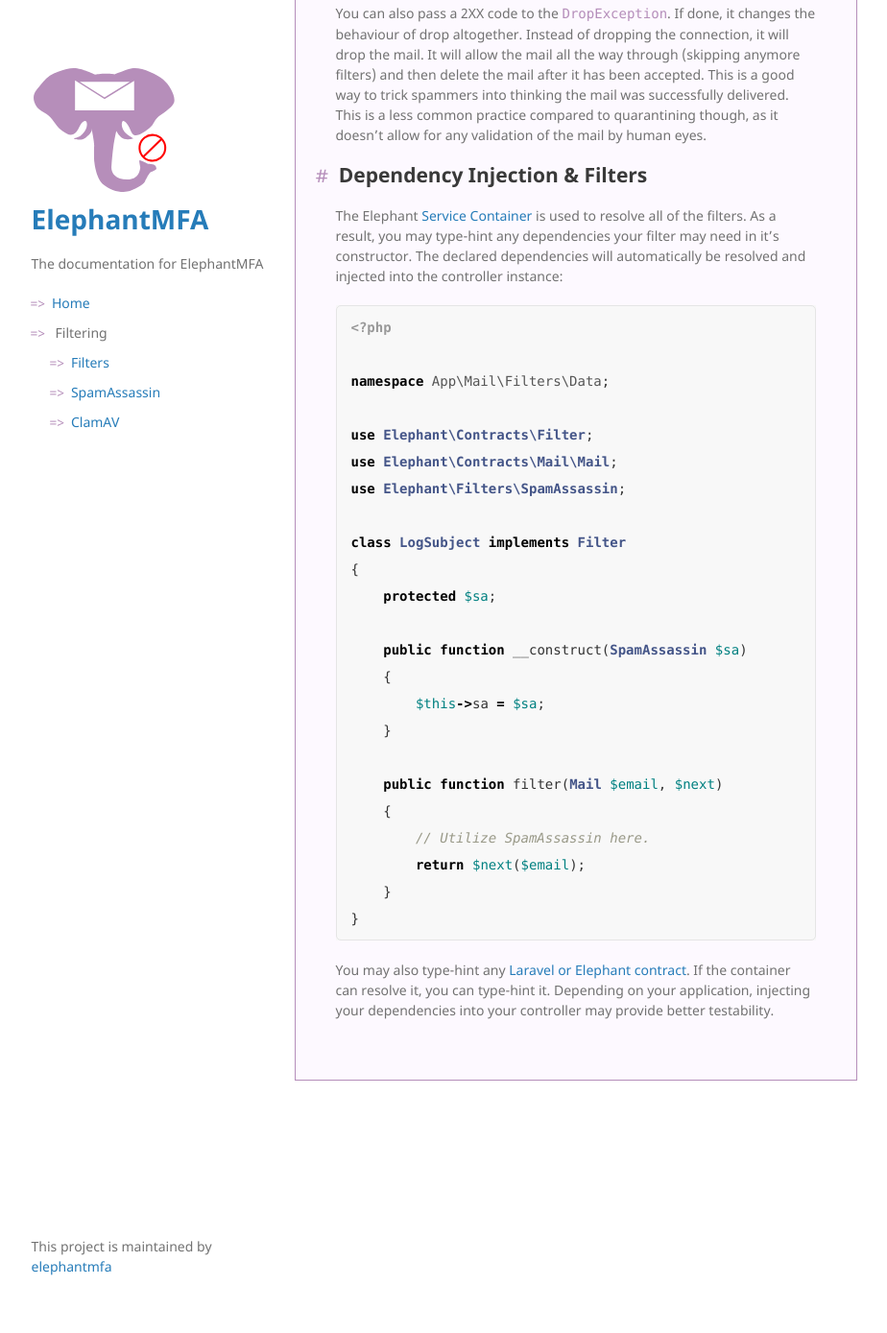
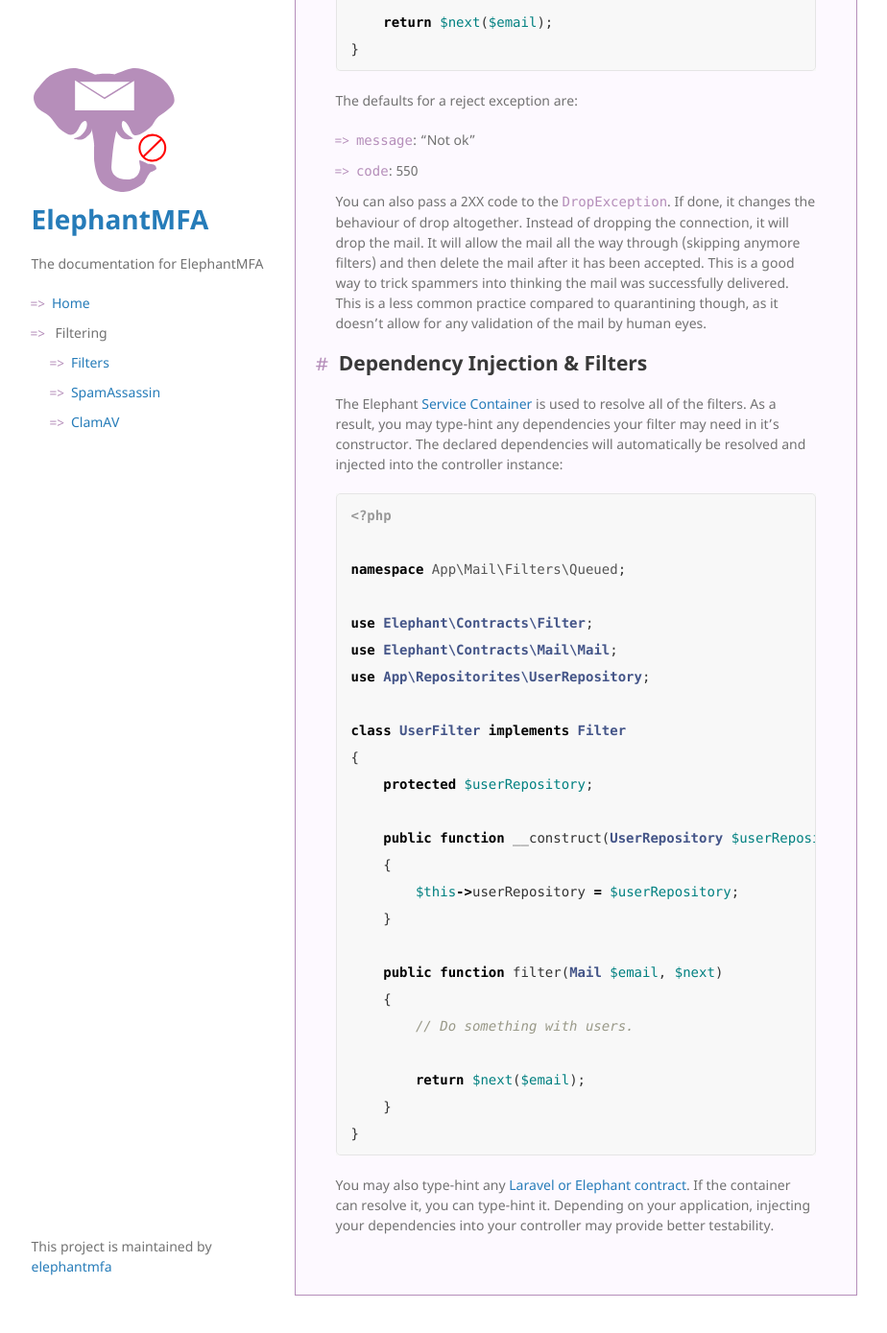
Before and after one commit to elephantmfa/docs, a Jekyll site: the page built from filtering/filters.md, in a window 1280 px wide and 1400 px high, scrolled down 7460 px. Shown: the top 1389 px of the window at 96% size, without its empty margins (190-1114 px from the left). Built offline with Jekyll 4.4.1, drawn with Linux system fonts in a browser that asks for light colours; our own code applies the rules of GitHub Pages for plain Markdown files.

Commit message:
Fix dependency injection docs.

````diff
--- a/filtering/filters.md
+++ b/filtering/filters.md
@@ -60,6 +60,7 @@ class LogSubject implements Filter
     public function filter(Mail $email, $next)
     {
         info($email->headers['subject'][0]);
+
         return $next($email);
     }
 }
@@ -162,6 +163,7 @@ public function filter(Mail $email, $next)
     if ($forSomeReasonItsAllowed) {
         return $email;
     }
+
     return $next($email);
 }
 ```
@@ -173,8 +175,10 @@ public function filter(Mail $email, $next)
 {
     if ($forSomeReasonItsAllowed) {
         $email->setFinalDestination('allow');
+
         return $email;
     }
+
     return $next($email);
 }
 ```
@@ -215,6 +219,7 @@ public function filter(Mail $email, $next)
     if ($forSomeReasonMailIsTempBlocked) {
         throw new DeferException('4.0.0 Try again later', 450);
     }
+
     return $next($email);
 }
 ```
@@ -239,6 +244,7 @@ public function filter(Mail $email, $next)
     if ($forSomeReasonMailIsQuarantined) {
         throw new QuarantineException('ok...', 250);
     }
+
     return $next($email);
 }
 ```
@@ -261,6 +267,7 @@ public function filter(Mail $email, $next)
     if ($forSomeReasonMailIsToBeDropped) {
         throw new DropException('Please go away.', 550);
     }
+
     return $next($email);
 }
 ```
@@ -279,24 +286,25 @@ The Elephant [Service Container](https://laravel.com/docs/6.x/container) is used
 ```php
 <?php
 
-namespace App\Mail\Filters\Data;
+namespace App\Mail\Filters\Queued;
 
 use Elephant\Contracts\Filter;
 use Elephant\Contracts\Mail\Mail;
-use Elephant\Filters\SpamAssassin;
+use App\Repositorites\UserRepository;
 
-class LogSubject implements Filter
+class UserFilter implements Filter
 {
-    protected $sa;
+    protected $userRepository;
 
-    public function __construct(SpamAssassin $sa)
+    public function __construct(UserRepository $userRepository)
     {
-        $this->sa = $sa;
+        $this->userRepository = $userRepository;
     }
 
     public function filter(Mail $email, $next)
     {
-        // Utilize SpamAssassin here.
+        // Do something with users.
+
         return $next($email);
     }
 }
````
